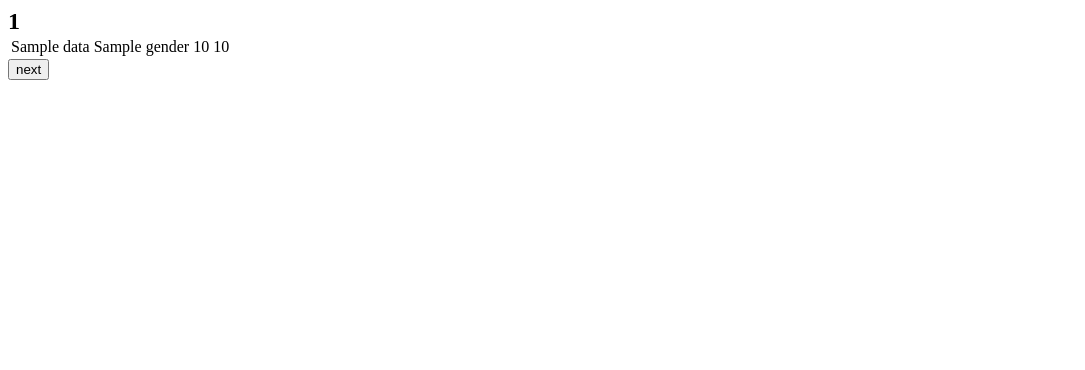
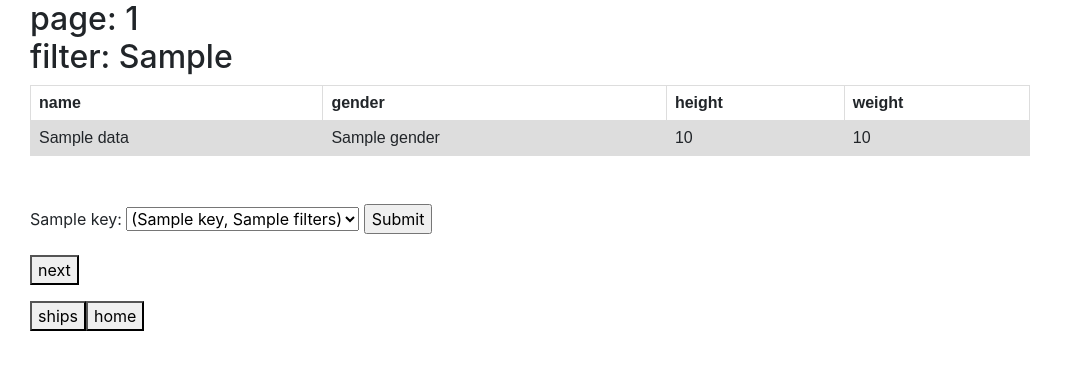
Before and after one commit to wolfgangschmidt/start-flask, a Flask app: template app/templates/character.html in a window 1280 px wide. Shown: the top 370 px of the page, without its empty margins (0-1085 px from the left). Run offline with Flask 2, Linux system fonts and the light colour scheme; the template is opened without the code that fills it: most values are stand-ins (such as "Sample title", 1, 10 or a date in 2020).

Commit message:
docker file

```diff
--- /dev/null
+++ b/app/pytest.ini
@@ -0,0 +1,4 @@
+[pytest]
+filterwarnings = ignore::DeprecationWarning
+python_files = */test*.py
+junit_family=xunit1
--- a/app/templates/character.html
+++ b/app/templates/character.html
@@ -1,16 +1,86 @@
 
+<!-- CSS -->
+<link rel="stylesheet" href="https://cdn.jsdelivr.net/npm/bootstrap@4.5.3/dist/css/bootstrap.min.css" integrity="sha384-TX8t27EcRE3e/ihU7zmQxVncDAy5uIKz4rEkgIXeMed4M0jlfIDPvg6uqKI2xXr2" crossorigin="anonymous">
 
+<!-- jQuery and JS bundle w/ Popper.js -->
+<script src="https://code.jquery.com/jquery-3.5.1.slim.min.js" integrity="sha384-DfXdz2htPH0lsSSs5nCTpuj/zy4C+OGpamoFVy38MVBnE+IbbVYUew+OrCXaRkfj" crossorigin="anonymous"></script>
+<script src="https://cdn.jsdelivr.net/npm/bootstrap@4.5.3/dist/js/bootstrap.bundle.min.js" integrity="sha384-ho+j7jyWK8fNQe+A12Hb8AhRq26LrZ/JpcUGGOn+Y7RsweNrtN/tE3MoK7ZeZDyx" crossorigin="anonymous"></script>
+<style>
+    table {
+      font-family: arial, sans-serif;
+      border-collapse: collapse;
+      width: 80%;
+      overflow: hidden;
+    }
+
+    td, th {
+      border: 1px solid #dddddd;
+      text-align: left;
+      padding: 8px;
+    }
+
+    tr:nth-child(even) {
+      background-color: #dddddd;
+    }
+    ul {
+        list-style-type: none;
+        margin: 0;
+        padding: 0;
+        overflow: hidden;
+     }
+    li {
+        float: left;
+    }
+    li form {
+        display: block;
+        text-align: center;
+
+    }
+
+    div {
+        margin-left: 30px;
+    }
+    </style>
+<div>
     <h2>
-        {{data.page}}
+        page: {{data.page}} <br>
+        filter: {{data.current_filter}} <br>
+    </h2>
+
+<table >
+
+<tr>
+    <th>name</th>
+    <th>gender</th>
+    <th>height</th>
+    <th>weight</th>
+</tr>
 {% for d in data.data %}
-            <table>
+    <tr>
         <td>{{d.name}}</td>
         <td>{{d.gender}}</td>
         <td>{{d.height}}</td>
         <td>{{d.weight}}</td>
+    </tr>
+{% endfor %}
 </table>
 
-        {% endfor %}
+<br><br>
+
+{% for key, values in data.filters.items()%}
+
+    <form action="/characters">
+        <label for="filter">{{key}}:</label>
+        <select value={{key}} name={{key}} id='{{key}}'>
+        {%for option in values%}
+            <option value={{option}}>{{option}}</option>
+        {%endfor%}
+        </select>
+        <input type="submit" value="Submit">
+    </form>
+
+{%endfor%}
+
 {% if data.page >= 10 %}
 <form method ="get" action="/characters">
     <input type="hidden" name='page', value={{data.page}}>
@@ -23,4 +93,18 @@
     <button type="submit" name="next" value=10> next </button>
 </form>
 {% endif %}
-</h2>
+
+<ul>
+    <li>
+        <form method ="get" action="/ships">
+            <button type="submit" name="ships"> ships </button>
+        </form>
+    </li>
+    <li>
+    <form method ="get" action="/">
+        <button type="submit" name="home"> home </button>
+    </form>
+    </li>
+</ul>
+
+</div>
--- a/app/views.py
+++ b/app/views.py
@@ -1,19 +1,22 @@
 from flask import Flask, render_template
+import sys
 import requests
 import json
 from flask import request
 from api_data import get_char_data, get_ship_data
-import test_data
-import test_data_ships
+from tests.test import get_test
+
+
 app = Flask(__name__)
 
+#these global variables are for speed
 
-#SHIPS = get_ship_data()
-#CHARACTERS = get_char_data()
+SHIPS = get_ship_data()
+CHARACTERS = get_char_data()
 
-def get_test():
+FILTER = None
+FILTER_KEY = None
 
-    return test_data, test_data_ships
 
 def get_starwars_data(api_type, next_page=None):
 
@@ -26,56 +29,89 @@ def get_starwars_data(api_type, next_page=None):
 
     return data
 
+
 @app.route('/')
 def index_view():
 
     return render_template('index.html')
 
+
 @app.route('/characters')
 def char_view():
+
     page = 0
     try:
         _next = int(request.args.get('next')) if request.args.get('next') else None
         _prev = int(request.args.get('prev')) if request.args.get('prev') else None
         current = int(request.args.get('page')) if request.args.get('page') else 0
+
+        for key in ['films', 'homeworld', 'starship', 'vehicles']:
+            filters = request.args.get(key)
+            if filters:
+                global FILTER_KEY
+                FILTER_KEY = key
+                global FILTER
+                FILTER = filters.replace('_', ' ')
+                break
+
         if _next:
             page = current + _next
         if _prev:
              page = current - _prev
     except:
-        return render_template('character.html', data={'data':{'Error': "this is Unatural"}})
+        pass
 
-    data = get_test()[0]
+    data = CHARACTERS
+
     if data:
-        data_list, page = parse_char_data(data, None, page)
-    return render_template('character.html', data={'data':data_list, 'page': page})
+        data_list, page, filters = parse_char_data(data, None, page)
+        return render_template('character.html',
+                                    data={
+                                        'data':data_list,
+                                        'page': page,
+                                        'filters': filters,
+                                        "current_filter": FILTER
+                                        }
+                               )
+    return render_template('character.html', data={'data':{'Error': "this is Unatural", 'filters': None}})
 
 
 @app.route('/ships')
 def ship_view():
 
-    data = get_test()[1]
-    if data:
-        data = parse_ship_data(data)
+    data = sorted(SHIPS, key = lambda i: (i['drive']), reverse=False)
     return render_template('ships.html', data={'data':data})
 
 
 
 def parse_char_data(data, filters=None, start=0):
-    ordered_list = sorted(data.data, key = lambda i: (i['name'],
+    ordered_list = sorted(data, key = lambda i: (i['name'],
                                                       i['gender'],
                                                       i['weight'],
                                                       i['height']))
-    if filters:
-        ordered_list = [x for x in ordered_list if filters in x]
-    return ordered_list[start: start+10], start
+    filters_options = get_filters(ordered_list)
+    if FILTER and FILTER_KEY:
+        ordered_list = [x for x in ordered_list if FILTER in x[FILTER_KEY]]
+    return ordered_list[start: start+10], start, filters_options
 
 
-def parse_ship_data(data):
-    data_list =  []
-    data_list = get_test()[1].data
+def get_filters(data_lists):
 
-    return sorted(data_list, key = lambda i: (i['rating']), reverse=True)
+    filters = {'films': [], 'homeworlds': [], 'starships': [], 'vehicles': []}
+    films = [x['films'] for x in data_lists]
+    homeworld = [x['homeworld'] for x in data_lists]
+    starship = [x['starship'] for x in data_lists]
+    vehicles = [x['vehicles'] for x in data_lists]
+    for key, values in {'films': films,
+            'starships': starship,
+            'vehicles': vehicles}.items():
+        for items  in values:
+            for item in items:
+                new_item = item.replace(' ', '_')
+                filters[key].append(new_item)
+        filters[key] = list(set(filters[key]))
+    filters['homeworlds'] = list(set(homeworld))
+    return filters
 
 
 if __name__ == '__main__':
--- a/requirements.txt
+++ b/requirements.txt
@@ -13,4 +13,5 @@ urllib3==1.25.8
 virtualenv==20.0.30
 webencodings==0.5.1
 Werkzeug==1.0.1
-jinja
+jinja2
+mock
```
Also changed, not shown: app/api_data.py (+11 -5 lines), app/conftest.py (added, +14 -0 lines), app/templates/index.html (+8 -0 lines), app/templates/ships.html (+69 -16 lines), app/tests/test.py (added, +35 -0 lines), app/tests/__ini__.py (added), app/tests/test_data.py (renamed from app/test_data.py), app/tests/test_data_ships.py (renamed from app/test_data_ships.py), 1 other file. Lines whose indentation alone changed are shown as unchanged.
